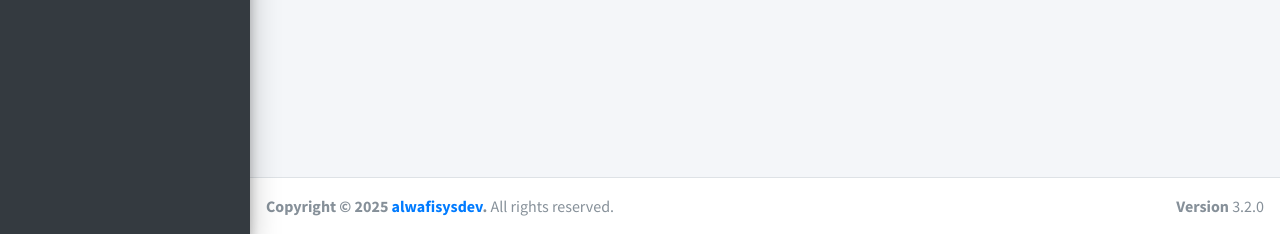
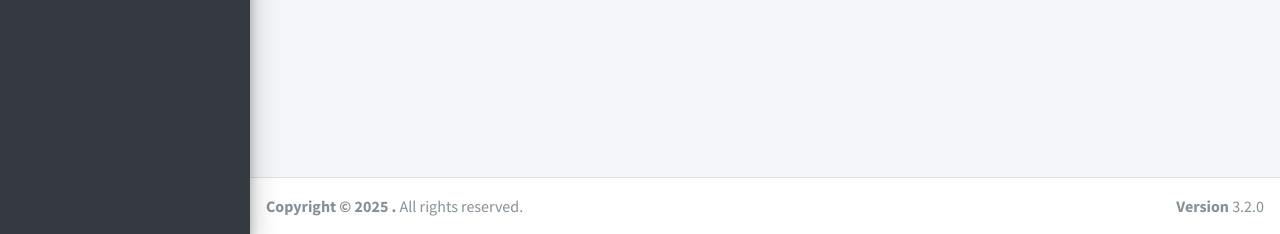
Before and after one commit to AryaNuryawan/Project_individu, a PHP site: page /index.php?url=periksa in a window 1280 px wide. Shown: the part 566-800 px from the top of the page. Run offline with PHP 8.4, Linux system fonts and the light colour scheme; data that the repository does not hold is empty; some libraries are stand-ins or nearby versions.

Commit message:
Update footer.php

```diff
--- a/pw-dbpuskesmas-adminlte-main/pw-dbpuskesmas-adminlte-main/Layouts/footer.php
+++ b/pw-dbpuskesmas-adminlte-main/pw-dbpuskesmas-adminlte-main/Layouts/footer.php
@@ -1,6 +1,6 @@
 <!-- /.content-wrapper -->
 <footer class="main-footer">
-    <strong>Copyright &copy; <?= date("Y") ?> <a href="https://alwafisysdev.tech">alwafisysdev</a>.</strong>
+    <strong>Copyright &copy; <?= date("Y") ?> .</strong>
     All rights reserved.
     <div class="float-right d-none d-sm-inline-block">
         <b>Version</b> 3.2.0
```
